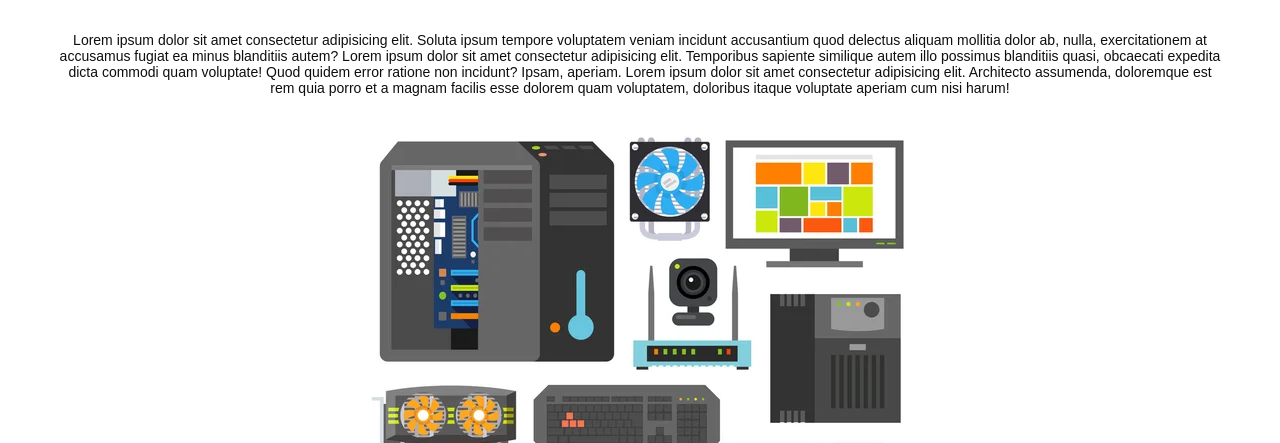
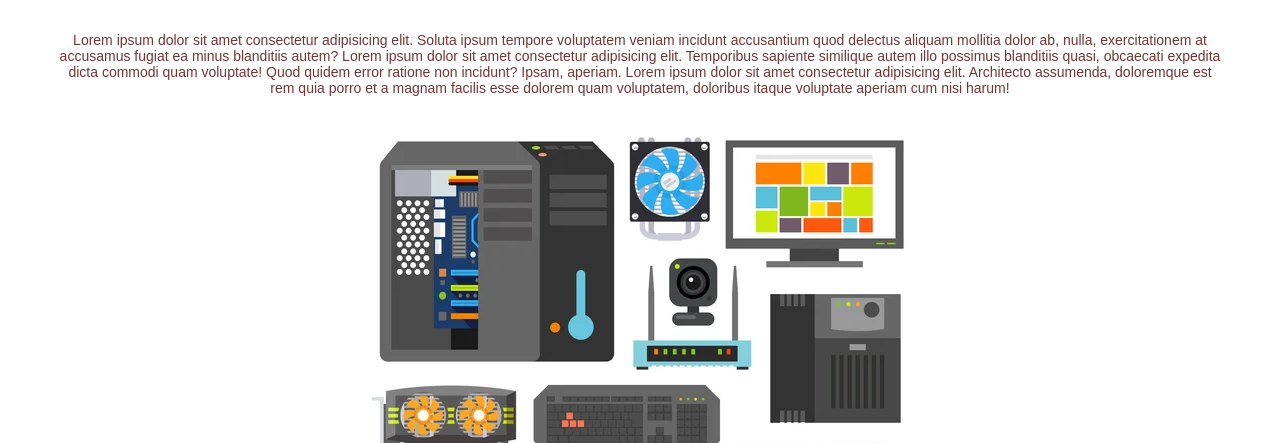
Before and after one commit to martinsarica/tomato-clase-11, a plain HTML site: page index.html in a window 1280 px wide. Shown: the part 357-800 px from the top of the page. Drawn offline with Linux system fonts and the light colour scheme.

Commit message:
version nueva de colores

```diff
--- a/css/styles.css
+++ b/css/styles.css
@@ -197,7 +197,9 @@ footer h2{
 
   p{
     font-size: 14px;
-    color: #0e0e0e;
+    color: #743535;
   }
 
   /* codigo clase */
+
+  /* version dos */
```
